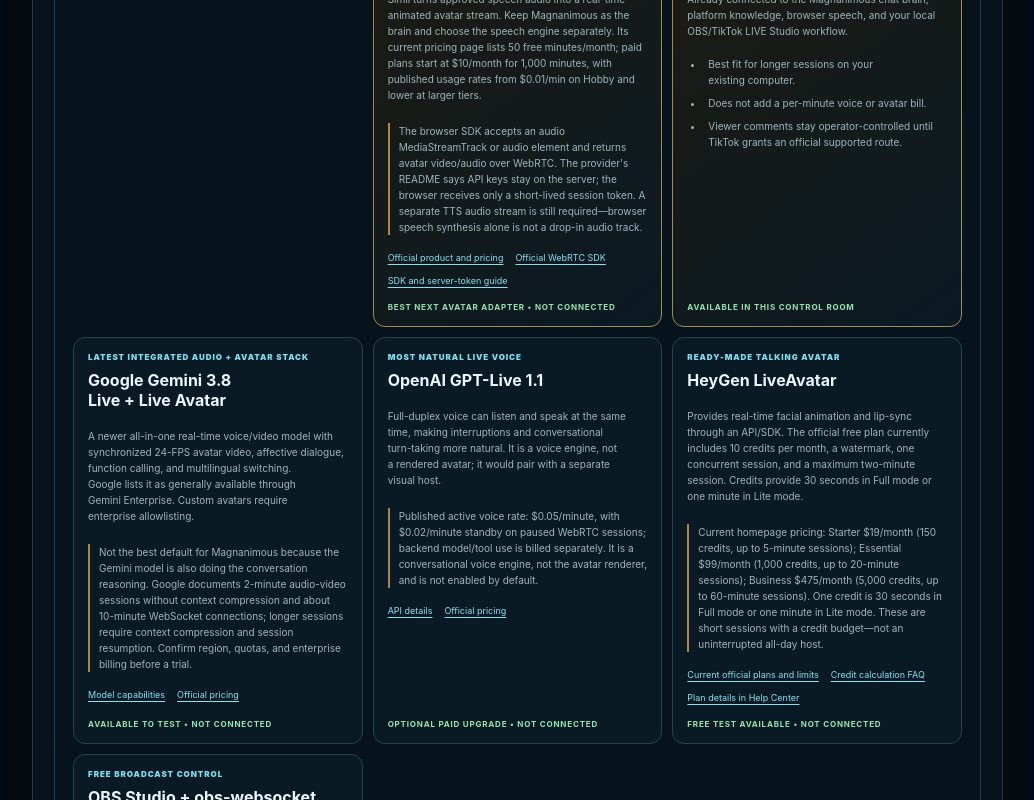
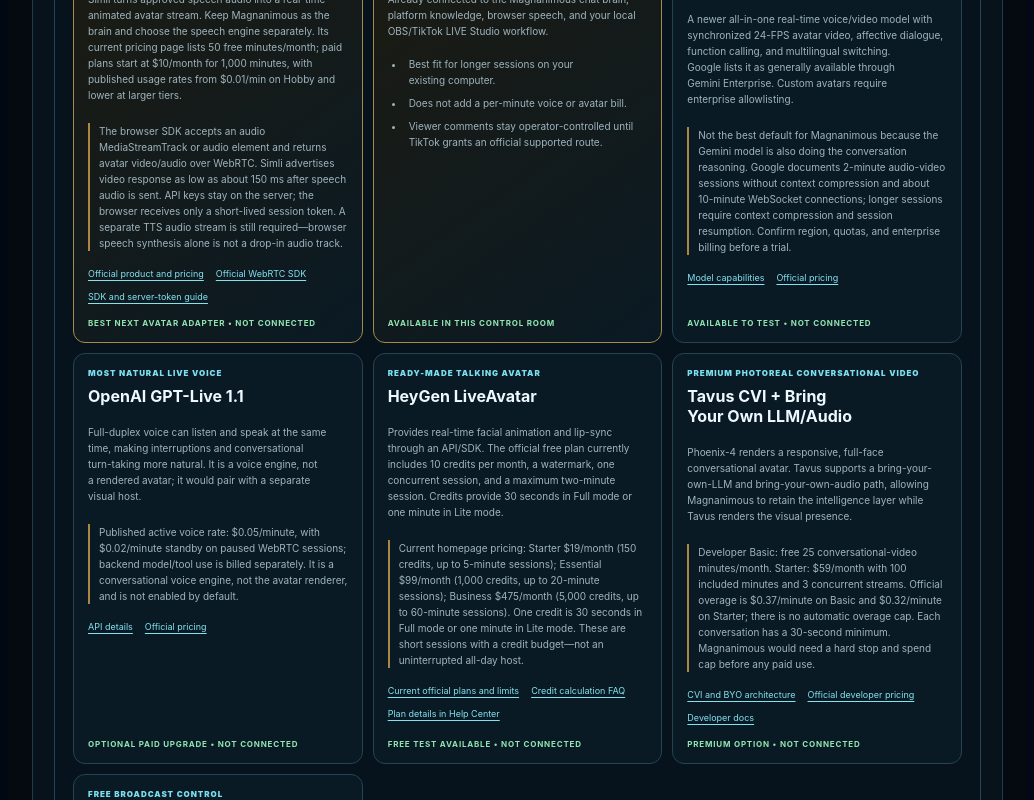
Before and after one commit to IAMGodmatters/IAMMagnanimousway.js, a Next.js app in the folder frontend/: page /tiktok-live in a window 1280 px wide. Shown: the part 1940-2740 px from the top of the page, without its empty margins (238-1272 px from the left). Built offline with nearby package versions, Linux system fonts and the light colour scheme; no server answers.

Commit message:
Add Tavus premium avatar option and precise pricing, fix Simli copy

```diff
--- a/frontend/app/tiktok-live/page.tsx
+++ b/frontend/app/tiktok-live/page.tsx
@@ -219,11 +219,12 @@ export default function TikTokLiveHost() {
             <h2 id="frontier-title">The newest live-host technology you can acquire</h2>
             <p>Magnanimous remains the brain. These are optional voice, avatar, and broadcast tools underneath it. Nothing below is activated, billed, or connected to your accounts automatically.</p>
           </div>
-          <div className="techGrid">\n            <article className="techCard recommended">
+          <div className="techGrid">
+            <article className="techCard recommended">
               <span className="techTag">BEST LOW-COST REAL AVATAR FIT</span>
               <h3>Simli Trinity-2 + Magnanimous</h3>
               <p>Simli turns approved speech audio into a real-time animated avatar stream. Keep Magnanimous as the brain and choose the speech engine separately. Its current pricing page lists 50 free minutes/month; paid plans start at $10/month for 1,000 minutes, with published usage rates from $0.01/min on Hobby and lower at larger tiers.</p>
-              <p className="techNote">The browser SDK accepts an audio MediaStreamTrack or audio element and returns avatar video/audio over WebRTC. The provider's README says API keys stay on the server; the browser receives only a short-lived session token. A separate TTS audio stream is still required—browser speech synthesis alone is not a drop-in audio track.</p>
+              <p className="techNote">The browser SDK accepts an audio MediaStreamTrack or audio element and returns avatar video/audio over WebRTC. Simli advertises video response as low as about 150 ms after speech audio is sent. API keys stay on the server; the browser receives only a short-lived session token. A separate TTS audio stream is still required—browser speech synthesis alone is not a drop-in audio track.</p>
               <div className="techLinks"><a href="https://www.simli.com/" target="_blank" rel="noreferrer">Official product and pricing</a><a href="https://github.com/simliai/simli-client" target="_blank" rel="noreferrer">Official WebRTC SDK</a><a href="https://www.npmjs.com/package/simli-client" target="_blank" rel="noreferrer">SDK and server-token guide</a></div>
               <b className="techStatus">BEST NEXT AVATAR ADAPTER • NOT CONNECTED</b>
             </article>
@@ -260,6 +261,14 @@ export default function TikTokLiveHost() {
               <b className="techStatus">FREE TEST AVAILABLE • NOT CONNECTED</b>
             </article>
             <article className="techCard">
+              <span className="techTag">PREMIUM PHOTOREAL CONVERSATIONAL VIDEO</span>
+              <h3>Tavus CVI + Bring Your Own LLM/Audio</h3>
+              <p>Phoenix-4 renders a responsive, full-face conversational avatar. Tavus supports a bring-your-own-LLM and bring-your-own-audio path, allowing Magnanimous to retain the intelligence layer while Tavus renders the visual presence.</p>
+              <p className="techNote">Developer Basic: free 25 conversational-video minutes/month. Starter: $59/month with 100 included minutes and 3 concurrent streams. Official overage is $0.37/minute on Basic and $0.32/minute on Starter; there is no automatic overage cap. Each conversation has a 30-second minimum. Magnanimous would need a hard stop and spend cap before any paid use.</p>
+              <div className="techLinks"><a href="https://www.tavus.io/cvi" target="_blank" rel="noreferrer">CVI and BYO architecture</a><a href="https://www.tavus.io/pricing" target="_blank" rel="noreferrer">Official developer pricing</a><a href="https://docs.tavus.io/" target="_blank" rel="noreferrer">Developer docs</a></div>
+              <b className="techStatus">PREMIUM OPTION • NOT CONNECTED</b>
+            </article>
+            <article className="techCard">
               <span className="techTag">FREE BROADCAST CONTROL</span>
               <h3>OBS Studio + obs-websocket</h3>
               <p>OBS includes its WebSocket control API in version 28 and newer. It can control scenes and overlays locally, with password protection. This is the practical bridge between a browser avatar and an authorized TikTok stream.</p>
```
